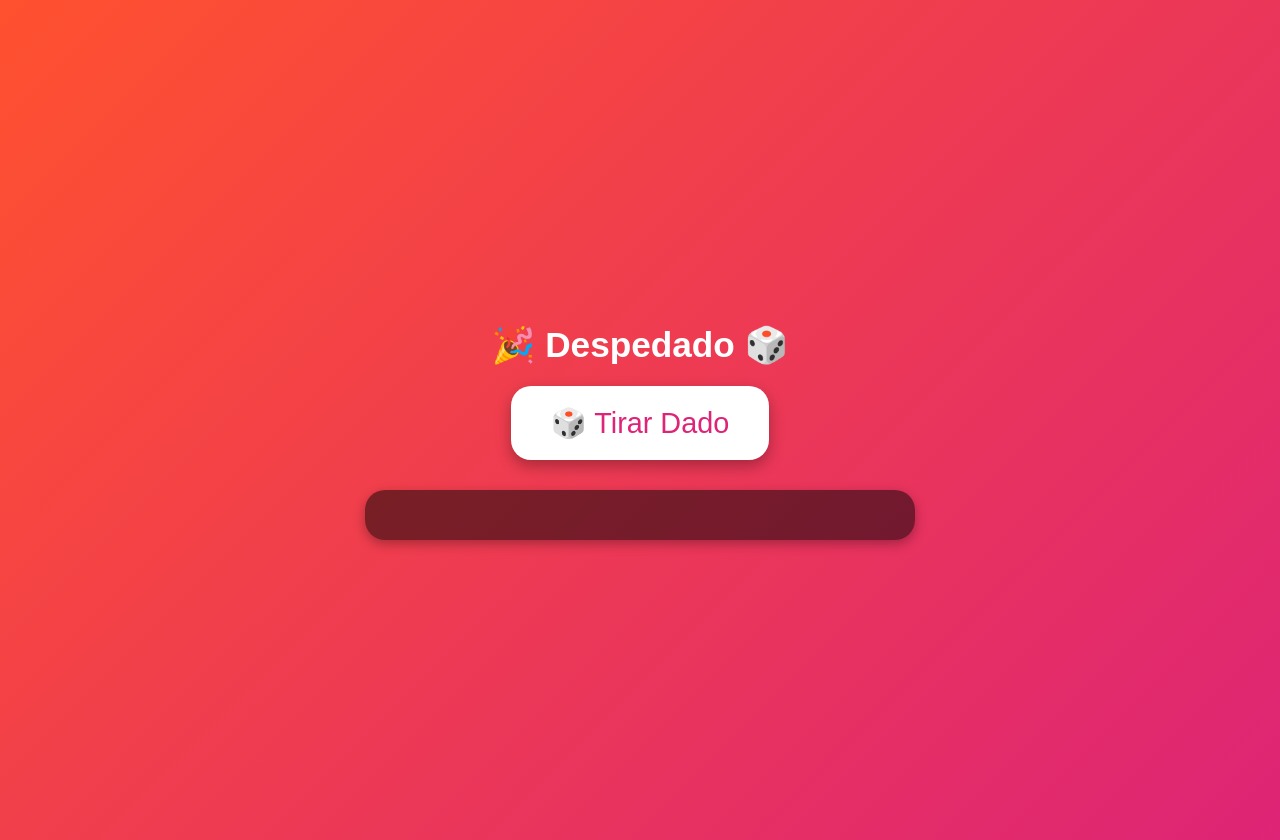
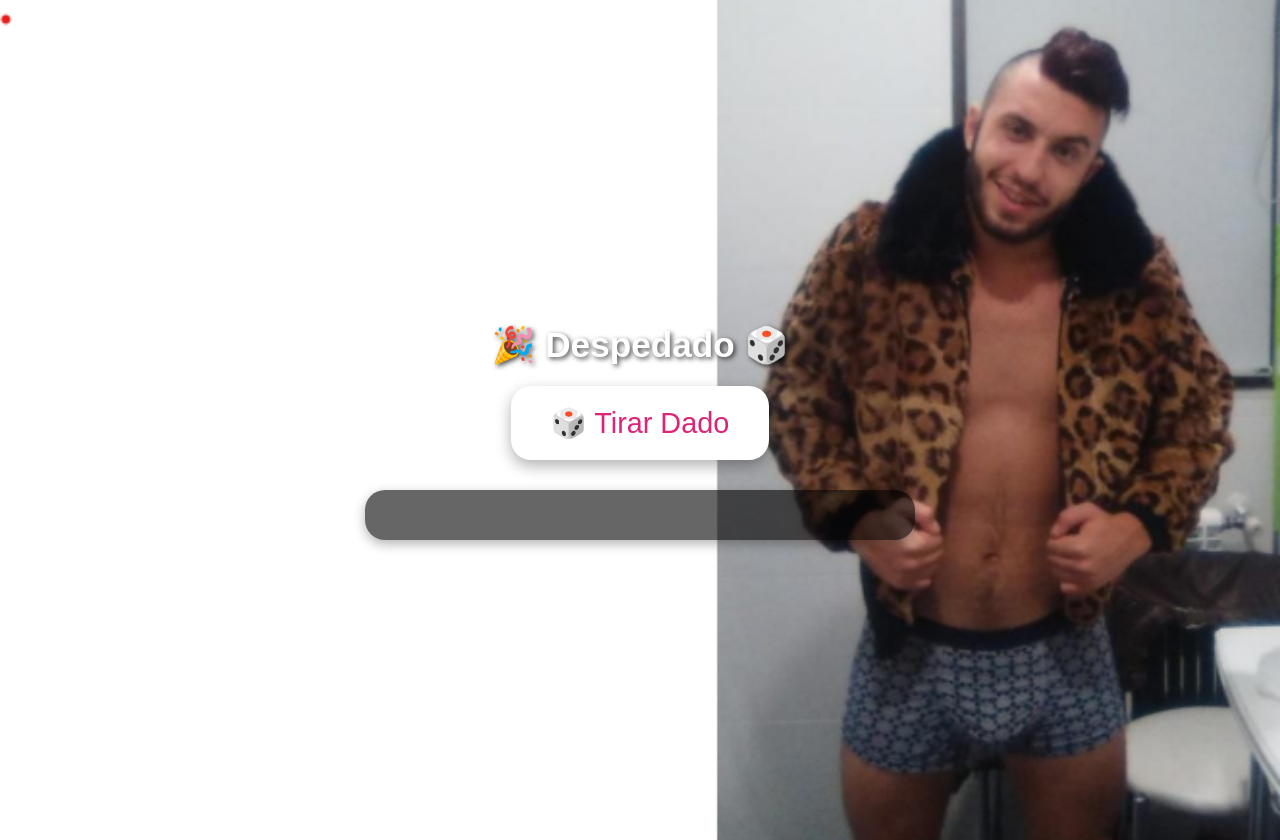
Before and after one commit to Anasc19/DADO, a plain HTML site: page index.html in a window 1280 px wide. Drawn offline with Linux system fonts and the light colour scheme.

Commit message:
Update index.html

```diff
--- a/index.html
+++ b/index.html
@@ -8,7 +8,8 @@
     body {
       font-family: 'Arial', sans-serif;
       text-align: center;
-      background: linear-gradient(135deg, #ff512f, #dd2476);
+      background: url("FotoSanti.png") no-repeat center center fixed;
+      background-size: cover;
       color: white;
       min-height: 100vh;
       margin: 0;
@@ -21,6 +22,7 @@
     h1 {
       font-size: 2.2rem;
       margin-bottom: 20px;
+      text-shadow: 2px 2px 5px rgba(0,0,0,0.7);
     }
     button {
       font-size: 1.8rem;
@@ -43,7 +45,7 @@
     #resultado {
       margin-top: 30px;
       font-size: 1.4rem;
-      background: rgba(0,0,0,0.5);
+      background: rgba(0,0,0,0.6);
       padding: 25px;
       border-radius: 20px;
       width: 90%;
```
